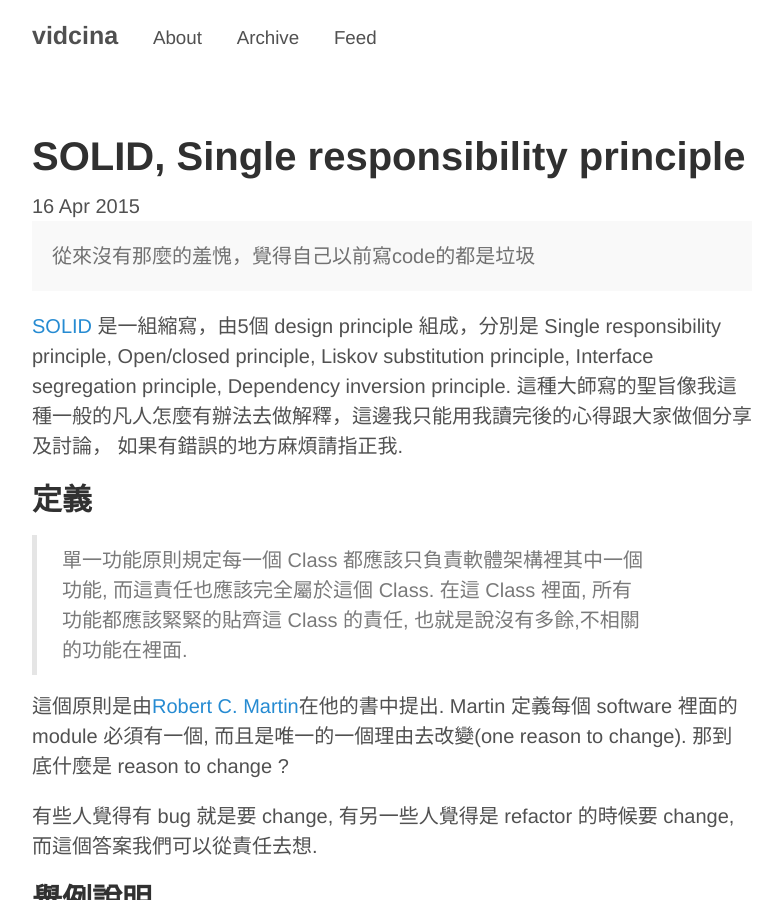
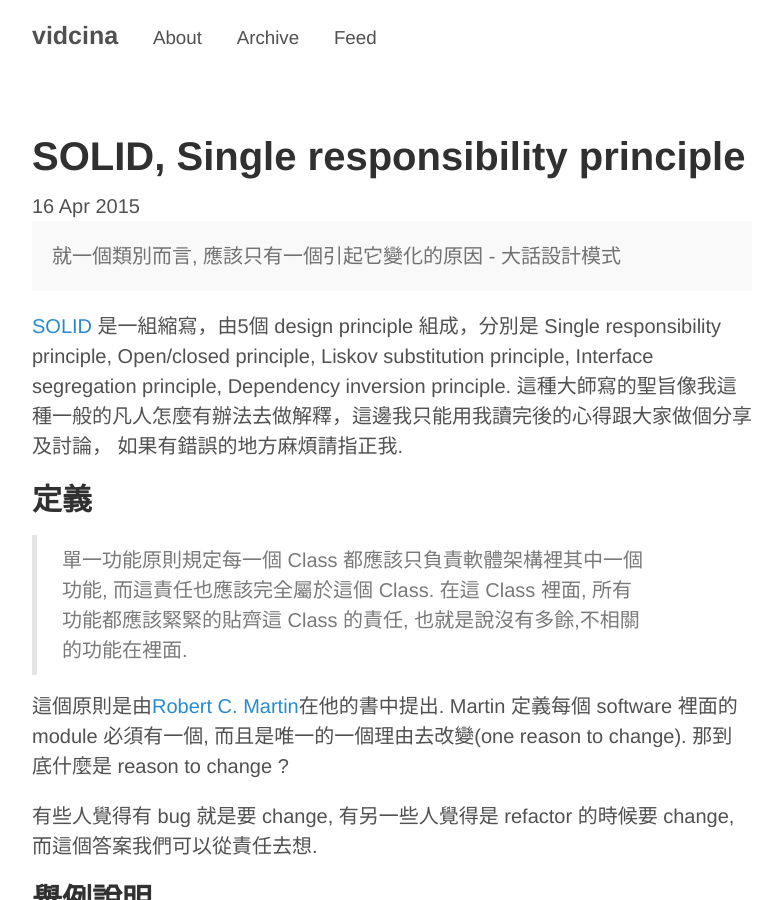
Before and after one commit to vidcina/vidcina.github.io, a Jekyll site: the page built from _posts/2015-04-16-single-responsibility-principle.md, in a window 1280 px wide and 900 px high. Shown: the whole window, without its empty margins (248-1030 px from the left). Built offline with Jekyll 4.4.1, drawn with Linux system fonts in a browser that asks for light colours; comment, search, counter and statistics services are not loaded.

Commit message:
fix page

```diff
--- a/_posts/2015-04-16-single-responsibility-principle.md
+++ b/_posts/2015-04-16-single-responsibility-principle.md
@@ -4,7 +4,7 @@ title: SOLID, Single responsibility principle
 ---
 
 <div class="message">
-  從來沒有那麼的羞愧，覺得自己以前寫code的都是垃圾
+  就一個類別而言, 應該只有一個引起它變化的原因 - 大話設計模式
 </div>
 
 [SOLID](http://en.wikipedia.org/wiki/SOLID_%28object-oriented_design%29)
```
